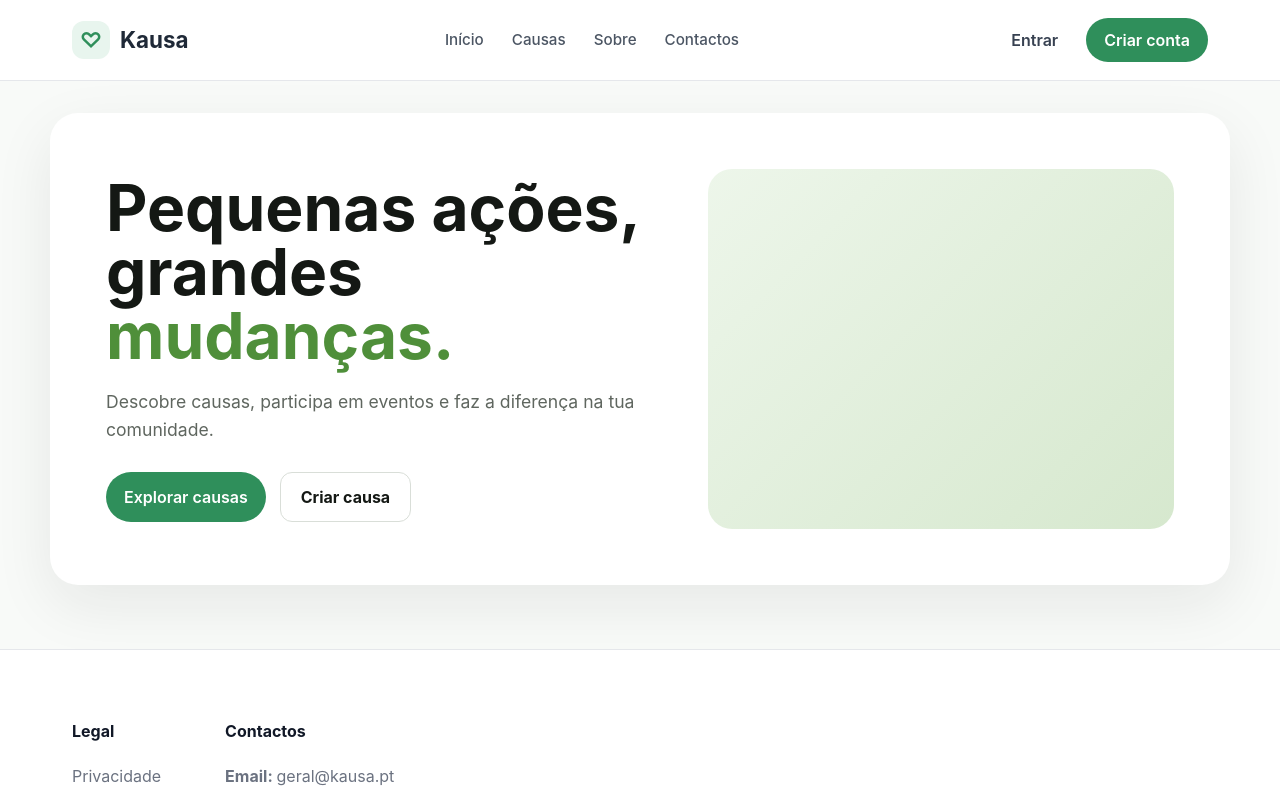
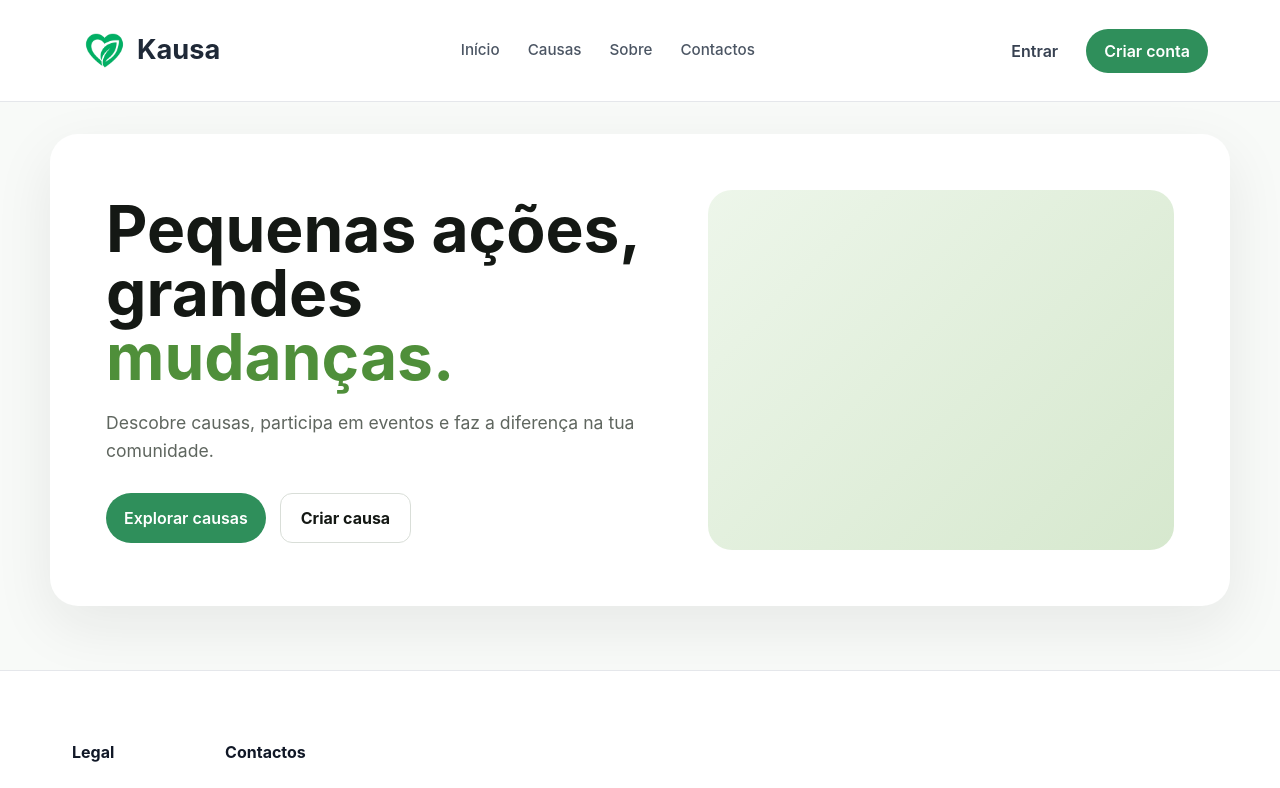
Before and after one commit to TiagoMiguelPedro/Kausa, a React (Vite) app in the folder causas-frontend/: page / in a window 1280 px wide. Shown: the top 788 px of the page. Built offline with nearby package versions, Linux system fonts and the light colour scheme.

Commit message:
Logo em imagem, alterações CSS

```diff
--- a/causas-frontend/src/App.css
+++ b/causas-frontend/src/App.css
@@ -300,7 +300,7 @@ button {
 .brand {
   display: flex;
   align-items: center;
-  gap: 10px;
+  gap: 0px;
 }
 
 .brand-icon {
@@ -319,8 +319,14 @@ button {
   font-weight: bold;
 }
 
+.brand-logo {
+  width: 65px;
+  height: 65px;
+  object-fit: contain;
+}
+
 .brand-name {
-  font-size: 1.4rem;
+  font-size: 1.7rem;
   font-weight: 700;
   color: #1f2937;
 }
--- a/causas-frontend/src/componentes/layout/Header.jsx
+++ b/causas-frontend/src/componentes/layout/Header.jsx
@@ -9,7 +9,7 @@ function Header(){
         <header className="site-header">
             <div className="header-container">
                 <div className="brand">
-              <div className="brand-icon">♡</div>
+                    <img src={imgLogo} alt="Kausa Logo" className="brand-logo"/>
                     <span className="brand-name">Kausa</span>
                 </div>
 
```
Also changed, not shown: causas-frontend/src/imagens/logo_kausa.png. Lines whose indentation alone changed are shown as unchanged.
